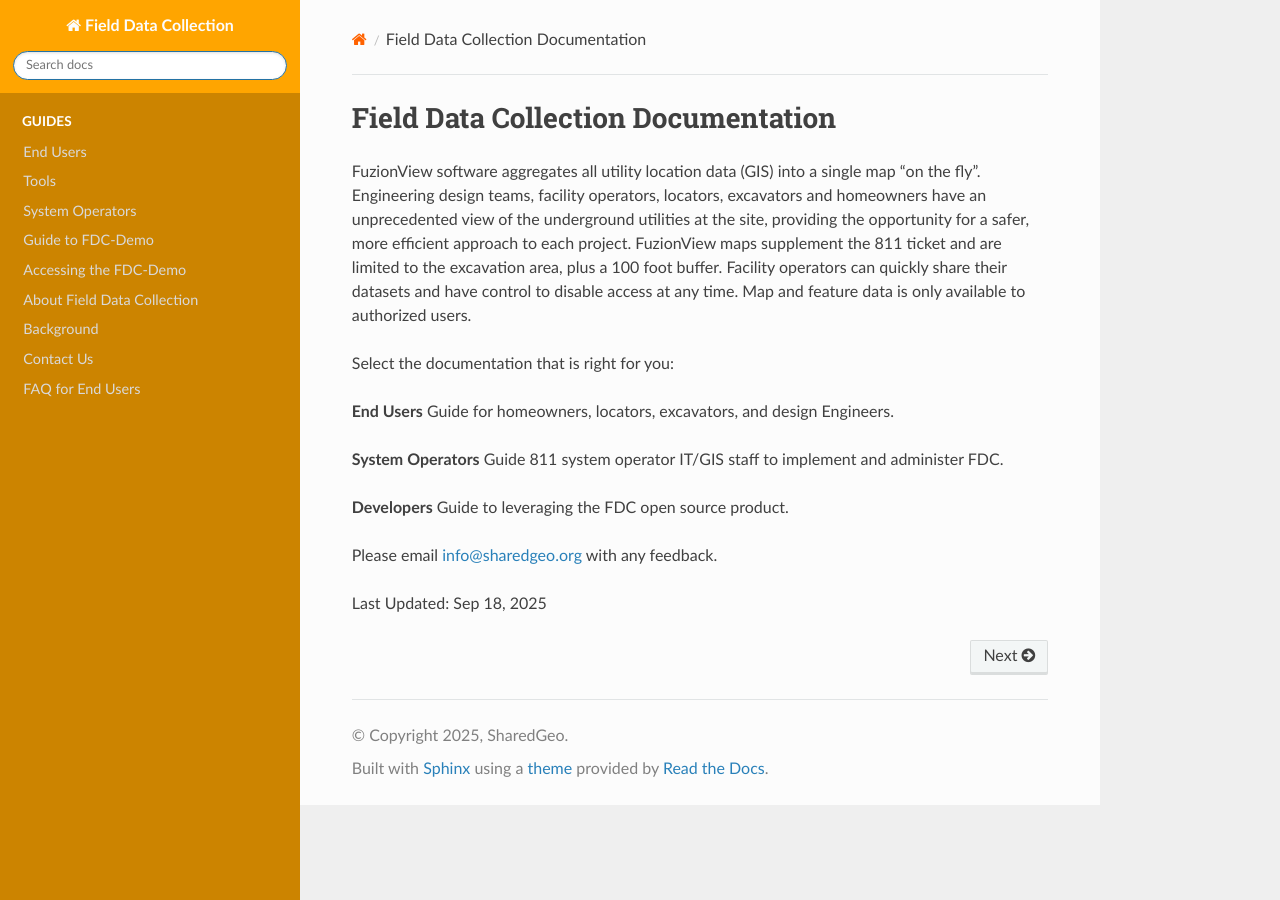
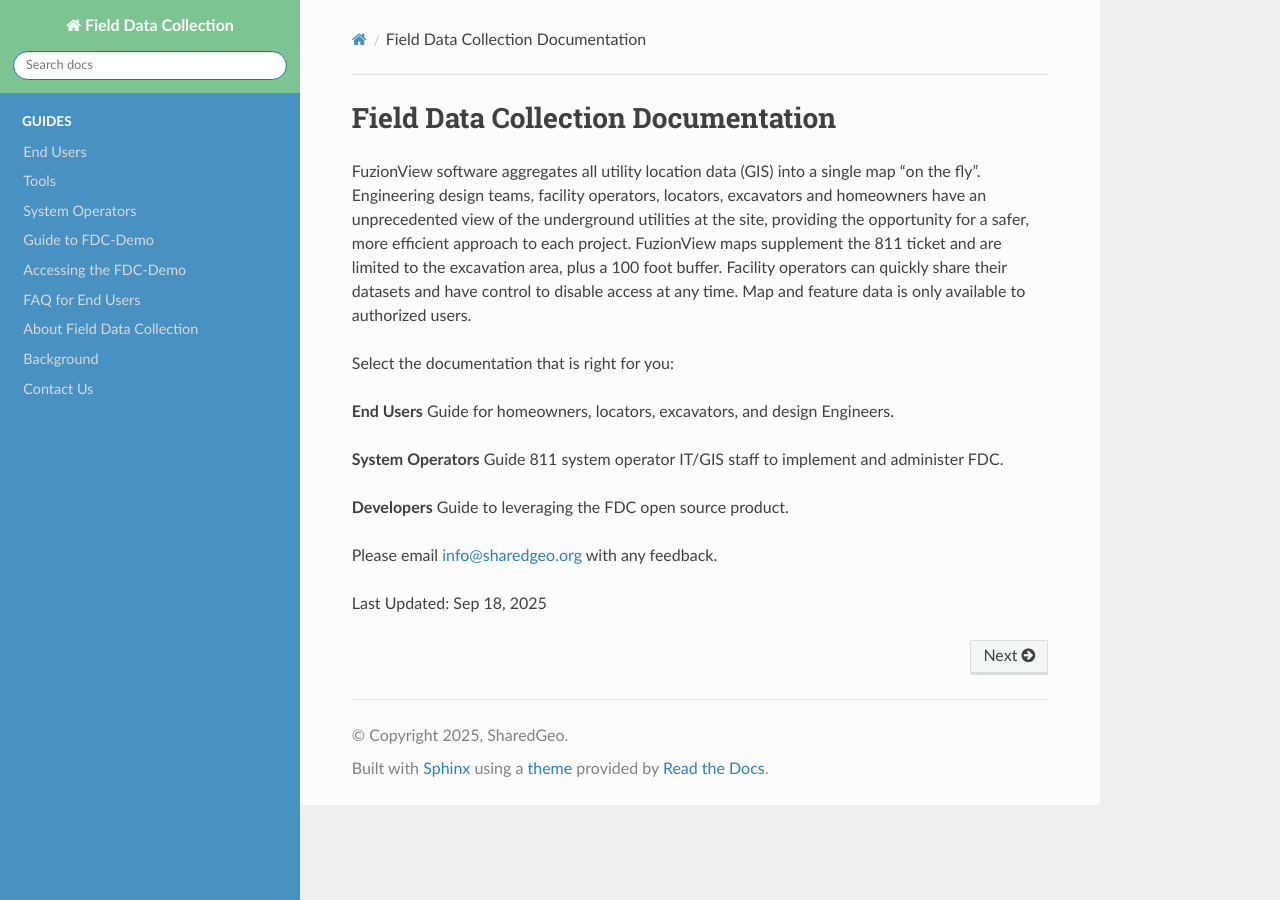
Before and after one commit to sharedgeo/FDC-Docs, a Sphinx documentation site: the page built from source/index.rst, in a window 1280 px wide. Built offline with Sphinx 7.4.7 and the Read the Docs theme 3.1.0, drawn with Linux system fonts in a browser that asks for light colours.

Commit message:
more fun with colors

```diff
--- a/source/_static/css/custom.css
+++ b/source/_static/css/custom.css
@@ -2,16 +2,16 @@
 
 /* Change the background color of the navigation header */
 .wy-side-nav-search {
-    background: #FFA500; /* Orange*/
+    background: #7cc592; /* Map Green*/
 }
 
 /* Change the background color of the main sidebar menu */
 .wy-nav-side {
-    background:#CC8400 /* Brown */
+    background:#4791c3 /* FDC Blue*/
 }
 
 .icon-home {
-    color: #ff6200; /* Safety Orange */
+    color: #4791c3; /* FDC Blue */
 }
 
 /* Change the text color of the left sidebar menu */
@@ -28,7 +28,7 @@
 /* Change the background color of the left sidebar menu sublevels*/
 
 .toctree-l2 {
-    background-color:#FDFBD4; /* Cream background */
+    background-color:#d1e3f0; /* Light blue background */
 }
 
 /* Change the background and border color for the entire 'note' block */
@@ -38,17 +38,17 @@
 
 /* Change the background color of the 'note' title */
 .admonition.note > .admonition-title {
-    background-color: #471700;  /* dark brown  */
+    background-color: #1c3f56;  /* dark blue  */
 }
 
 /* Change the background and border color for the entire 'hint' block */
 .admonition.hint {
-    background-color: #FFAF8A /* Medium Orange background */
+    background-color: #e9f2f8 /* Light Blue */
 }
 
 /* Change the background color of the 'note' title */
 .admonition.hint > .admonition-title {
-    background-color: #471700;  /* dark brown  */
+    background-color: #4992c4;  /* medium blue  */
 }
 
 .lightbox-overlay {
--- a/source/index.rst
+++ b/source/index.rst
@@ -26,8 +26,8 @@ Please email info@sharedgeo.org with any feedback.
    EndUsers
    SystemOperators
    DevGuide
+   FAQ
    About
-   FAQ
 
 .. Indices and tables
 .. ==================
```
